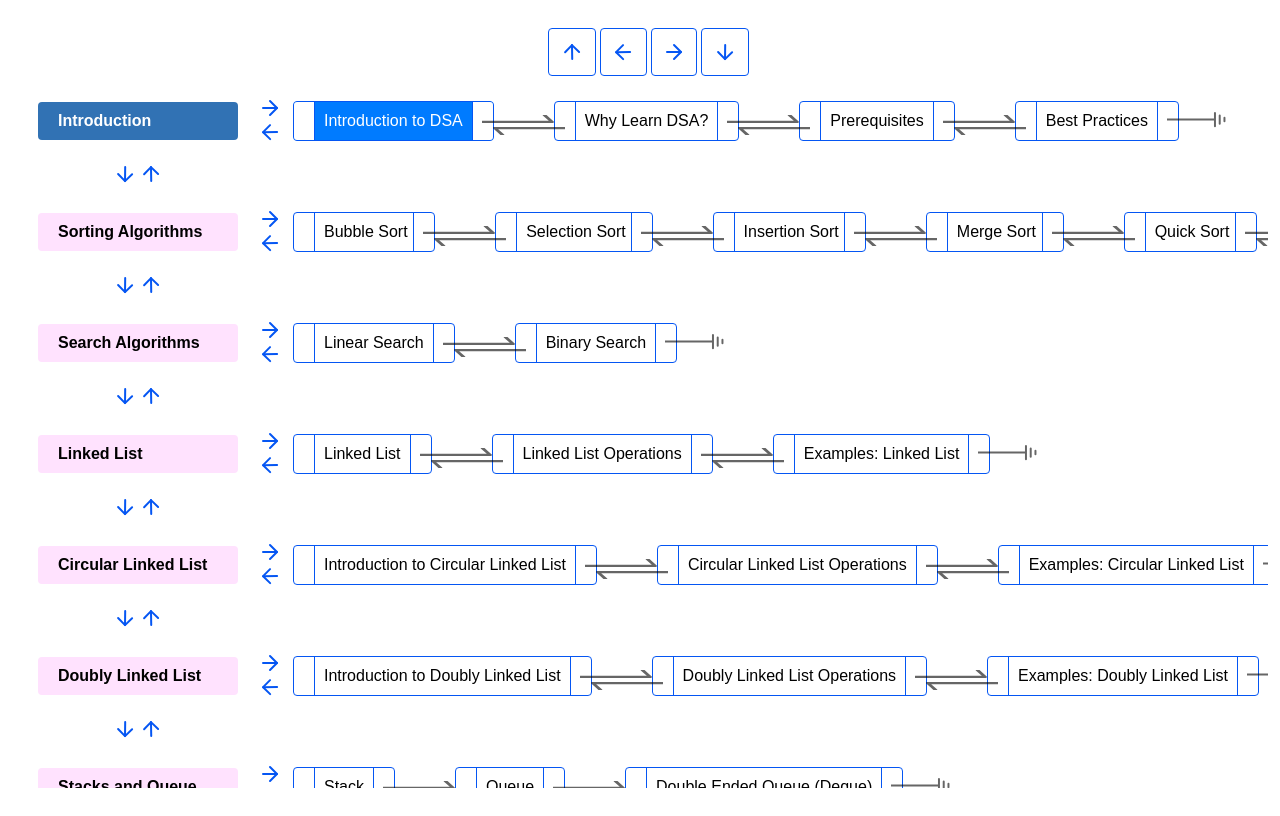
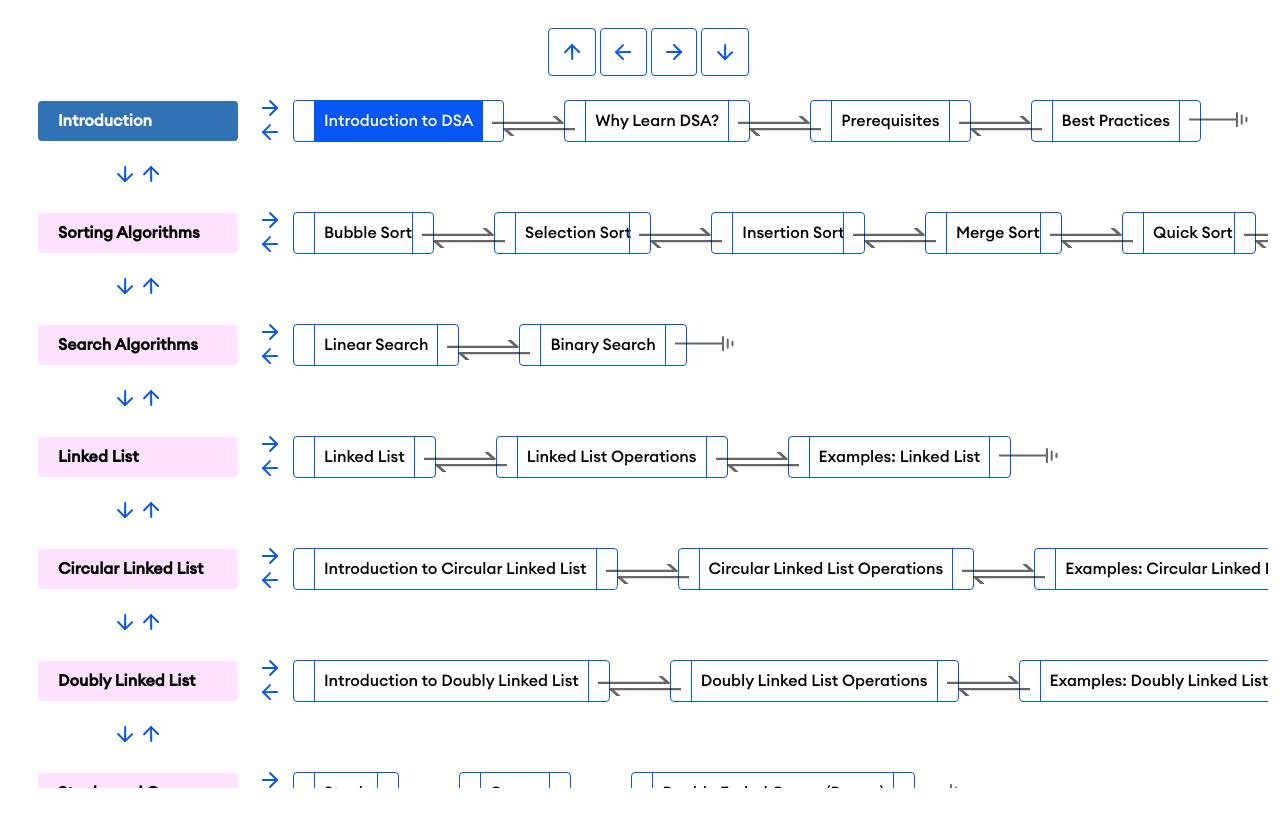
Before and after one commit to pandeysabin/dsa-course-navigation, a React (Create React App) app: page / in a window 1280 px wide. Built offline with nearby package versions, Linux system fonts and the light colour scheme.

Commit message:
import font file, use css variables

```diff
--- a/src/App.css
+++ b/src/App.css
@@ -1,3 +1,18 @@
+@font-face {
+  font-family: "EuclidCircularA-Medium";
+  src: local("EuclidCircularA-Medium"),
+    url("./fonts/EuclidCircularA-Medium.otf") format("opentype");
+  font-weight: normal;
+}
+
+* {
+  font-family: "EuclidCircularA-Medium";
+}
+
+:root {
+  --primary-color: #0556f3;
+}
+
 /* Container for the whole course layout */
 .course-container {
   display: flex;
@@ -24,7 +39,7 @@
   padding: 10px;
   cursor: pointer;
   background-color: transparent;
-  border: 1px solid #0556f3;
+  border: 1px solid var(--primary-color);
   border-radius: 4px;
   display: flex;
   align-items: center;
@@ -101,7 +116,7 @@
 .lesson {
   padding: 10px 30px;
   margin: 0px;
-  border: 1px solid #0556f3;
+  border: 1px solid var(--primary-color);
   border-radius: 4px;
   background-color: #ffffff;
   transition: background-color 0.3s, transform 0.3s;
@@ -118,7 +133,7 @@
   height: 100%;
   top: 0;
   left: 0;
-  border-right: 1px solid #0556f3;
+  border-right: 1px solid var(--primary-color);
 }
 
 .lesson::after {
@@ -126,13 +141,13 @@
   position: absolute;
   width: 20px;
   height: 100%;
-  border-left: 1px solid #0556f3;
+  border-left: 1px solid var(--primary-color);
   top: 0;
   right: 0;
 }
 
 .lesson#active {
-  background-color: #007bff;
+  background-color: var(--primary-color);
   color: white;
 }
 
```
